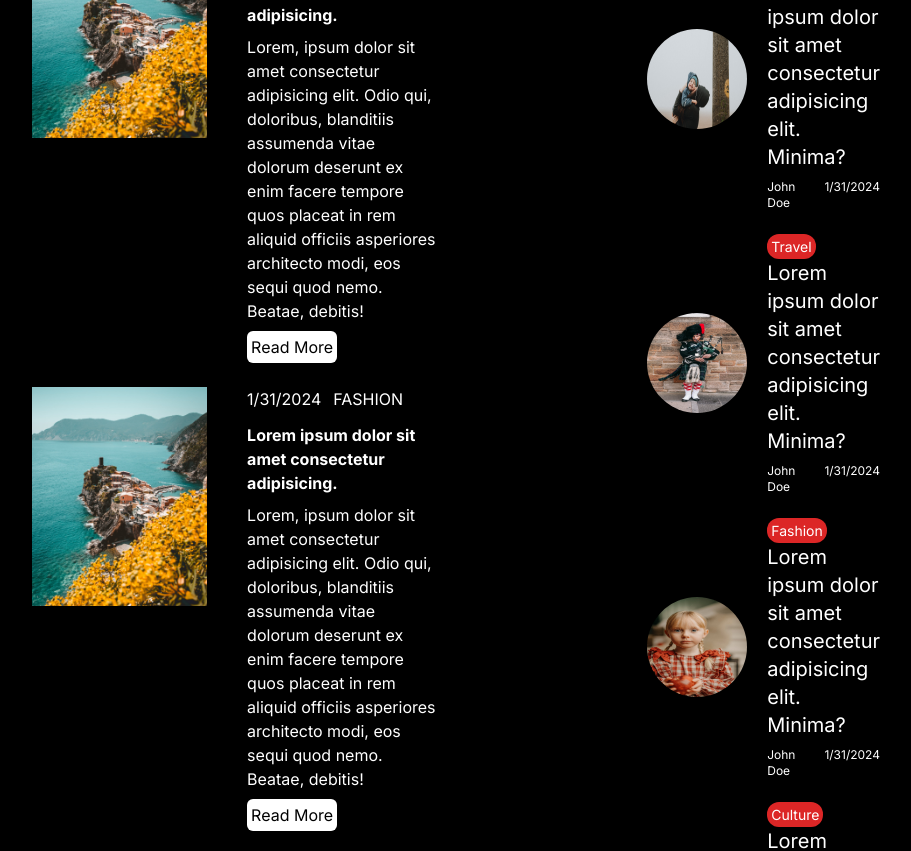
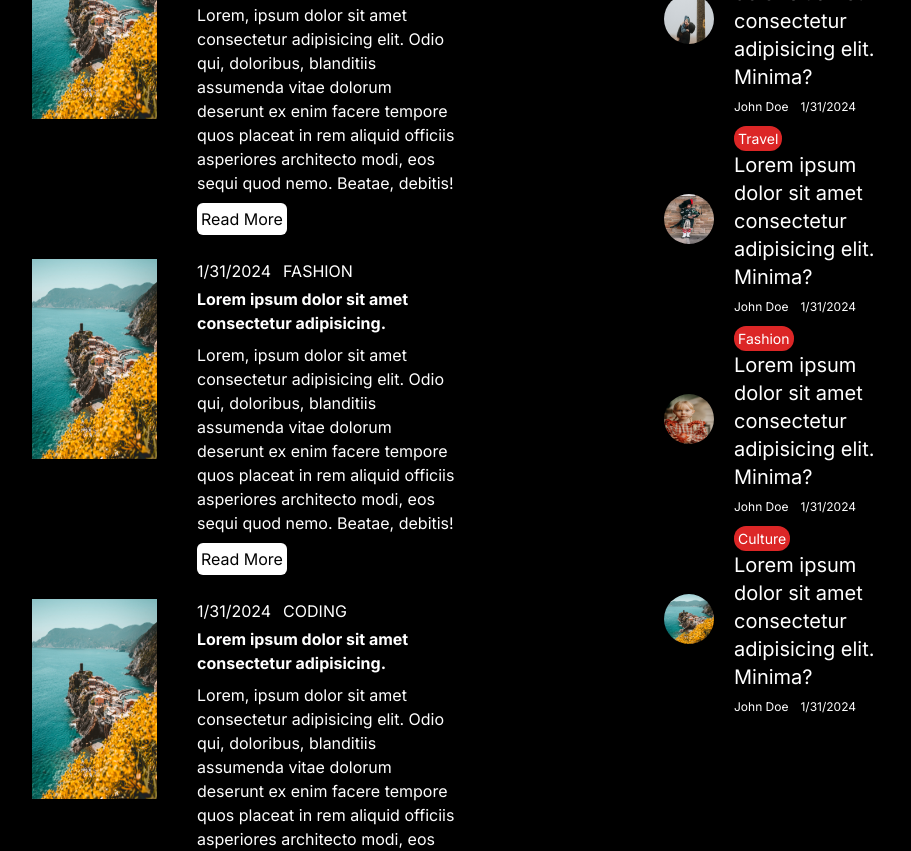
Before and after one commit to pratham-srivastava-07/Blog-Application, a Next.js app: page / in a window 1280 px wide. Shown: the part 1220-2071 px from the top of the page, without its empty margins (96-1007 px from the left). Built offline with nearby package versions, Linux system fonts and the light colour scheme.

Commit message:
optimize UI

```diff
--- a/app/components/Card.jsx
+++ b/app/components/Card.jsx
@@ -2,19 +2,23 @@ import React from 'react'
 import Image from "next/image"
 import Link from "next/link"
 export default function Card(props) {
+  const styles = {
+    width: "900px",
+    height: "200px"
+  }
     let date = new Date().toLocaleDateString('en-US')
   return (
     <div>
       <div className="container flex space-x-10">
         <div className="imageContainer">
-            <Image src={props.img} alt="img" width={1700} height={1700}/>
+            <Image src={props.img} alt="img" style={styles} width={700} height={700}/>
         </div>
-        <div className="textContainer">
+        <div className="textContainer mt-0">
            <div className="details flex space-x-3">
            <div className="date text-white">{date}</div>
            <div className="category">{props.category}</div>
            </div>
-           <h1 className=" mt-3 font-bold text-white">Lorem ipsum dolor sit amet consectetur adipisicing.</h1>
+           <h1 className=" mt-1 font-bold text-white">Lorem ipsum dolor sit amet consectetur adipisicing.</h1>
            <p className="longText mt-2 text-white">Lorem, ipsum dolor sit amet consectetur adipisicing elit. Odio qui, doloribus, blanditiis assumenda vitae dolorum deserunt ex enim facere tempore quos placeat in rem aliquid officiis asperiores architecto modi, eos sequi quod nemo. Beatae, debitis!</p>
            <Link href={`/blog?category=${props.link}`} className='p-1 mt-2 border-none rounded-md max-w-max text-black bg-white lg:block md:block sm:hidden'>Read More</Link>
         </div>
--- a/app/components/Menu.jsx
+++ b/app/components/Menu.jsx
@@ -5,19 +5,19 @@ import Image from 'next/image'
 export default function Menu() {
   const styles = {
     borderRadius: "50%",
-    width: 100,
-    height: 100,
+    width: 50,
+    height: 50,
     maxWidth: "unset",
   }
   return (
-    <div className='container text-white flex-1 mt-9'>
+    <div className='container text-white flex-1 mt-3 '>
       <h2 className="text-red-400 text-base font-normal">{"What's hot?"}</h2>
       <h1 className="title text-3xl mb-5">Most Popular</h1>
 
       <div className="items text-xl">
         <Link href={`/blog?popular=coding`} className='item flex items-center gap-5 mt-5'>
           <div className="imgContainer" >
-              <Image src="/coding.png" alt='' className='' width={100} height={100} style={styles} />
+              <Image src="/coding.png" alt='' className='' width={50} height={50} style={styles} />
           </div>
           <div className="textContainer  ">
           <span className="text-white bg-red-600 w-auto rounded-xl p-1 text-sm ">Coding</span>
@@ -30,7 +30,7 @@ export default function Menu() {
            </div>
           </div>
         </Link>
-        <Link href={`/blog?popular=travel`} className='item flex items-center gap-5 mt-5'>
+        <Link href={`/blog?popular=travel`} className='item flex items-center gap-5 mt-2'>
           <div className="imgContainer ">
               <Image src="/travel.png" alt='' className='' width={100} height={100} style={styles}/>
           </div>
@@ -45,7 +45,7 @@ export default function Menu() {
            </div>
           </div>
         </Link>
-        <Link href={`/blog?popular=fashion`} className='item flex items-center gap-5 mt-5'>
+        <Link href={`/blog?popular=fashion`} className='item flex items-center gap-5 mt-2'>
           <div className="imgContainer ">
               <Image src="/fashion.png" alt='' className='' width={100} height={100} style={styles}/>
           </div>
@@ -60,7 +60,7 @@ export default function Menu() {
            </div>
           </div>
         </Link>
-        <Link href={`/blog?popular=culture`} className='item flex items-center gap-5 mt-5'>
+        <Link href={`/blog?popular=culture`} className='item flex items-center gap-5 mt-2'>
           <div className="imgContainer ">
               <Image src="/culture.png" alt='' className='' width={100} height={100} style={styles}/>
           </div>
--- a/app/components/Navbar.jsx
+++ b/app/components/Navbar.jsx
@@ -6,7 +6,7 @@ import Link from 'next/link'
 
 export default function Navbar() {
   return (
-  <div className='nav flex justify-center space-x-4 items-center mt-4 h-16  text-white '>
+  <div className='nav flex justify-center space-x-4 items-center mt-4 h-16 text-white '>
     <div className='social flex-1 p-5 lg:ml-28 lg:flex md:m-auto gap-4 sm:hidden xsm:hidden lg:w-1/2'>
       <Image src="/facebook.png" alt='facebook' width={24} height={24}/>
       <Image src="/instagram.png" alt='facebook' width={24} height={24}/>
```
